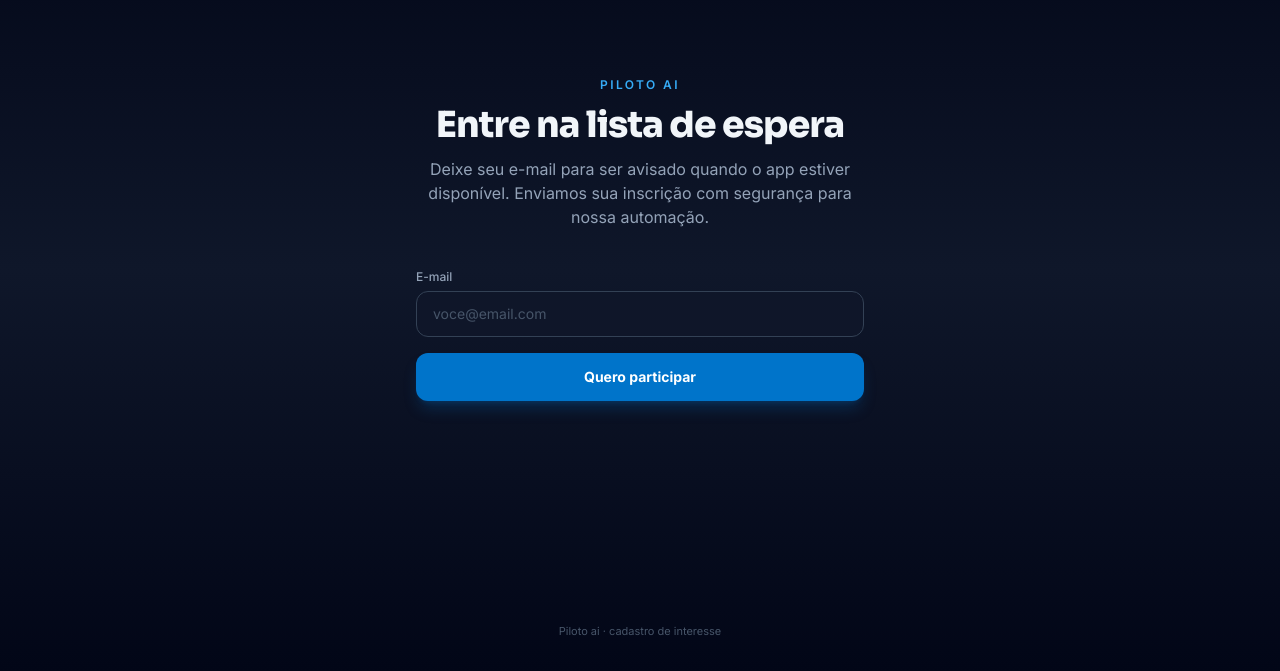
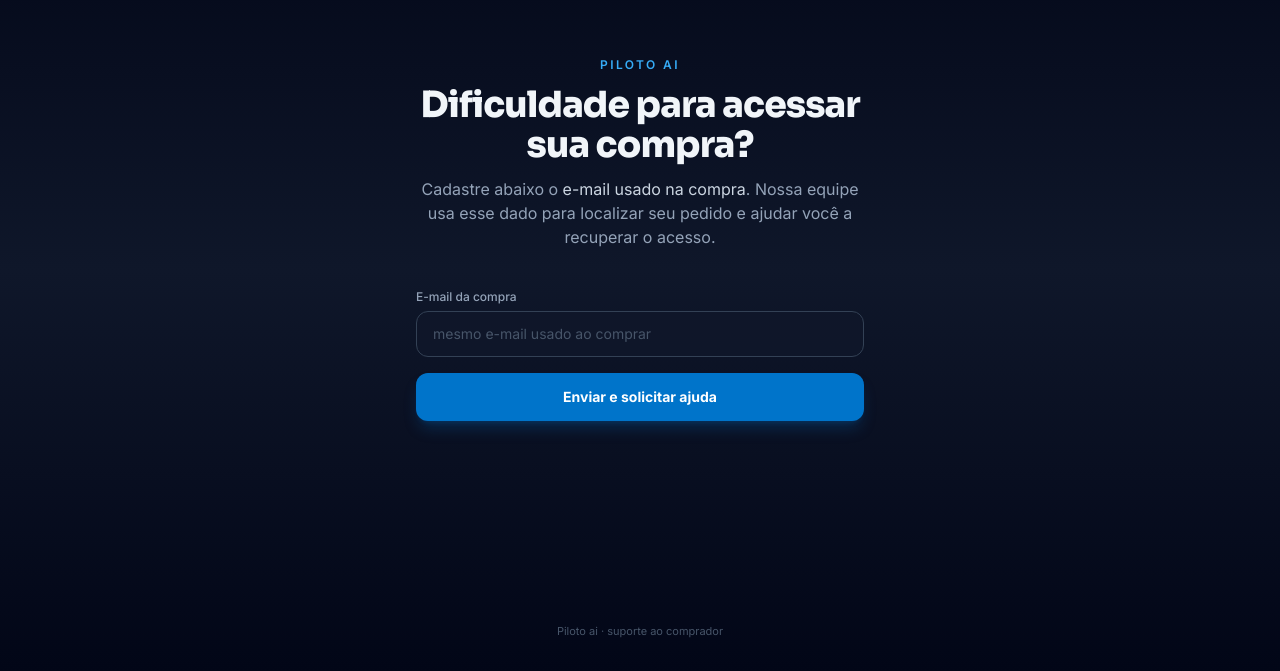
Before and after one commit to sunsetai485/Flavinho, a Next.js app in the folder financeflow/: page / in a window 1280 px wide. Shown: the part 129-800 px from the top of the page. Built offline with nearby package versions, Linux system fonts and the light colour scheme.

Commit message:
fix(copy): Piloto ai como suporte a comprador com acesso à compra
Made-with: Cursor

```diff
--- a/financeflow/src/app/api/lead/route.ts
+++ b/financeflow/src/app/api/lead/route.ts
@@ -1,3 +1,4 @@
+// Encaminha o e-mail informado pelo comprador (dificuldade de acesso à compra) ao webhook n8n.
 import { NextRequest, NextResponse } from 'next/server';
 
 const DEFAULT_WEBHOOK =
--- a/financeflow/src/app/layout.tsx
+++ b/financeflow/src/app/layout.tsx
@@ -2,8 +2,9 @@ import type { Metadata } from 'next';
 import './globals.css';
 
 export const metadata: Metadata = {
-  title: 'Piloto ai | Lista de espera',
-  description: 'Cadastre seu e-mail para acompanhar o lançamento do Piloto ai.',
+  title: 'Piloto ai | Acesso à compra',
+  description:
+    'Informe o e-mail da sua compra se estiver com dificuldade para acessar. Nossa equipe ajuda a recuperar o acesso.',
 };
 
 export default function RootLayout({ children }: { children: React.ReactNode }) {
--- a/financeflow/src/app/page.tsx
+++ b/financeflow/src/app/page.tsx
@@ -39,14 +39,16 @@ export default function Home() {
 
         if (!explicitFail) {
           setState('success');
-          setFeedback(getMessage(data) || 'Cadastro realizado com sucesso.');
+          setFeedback(
+            getMessage(data) || 'Recebemos seu e-mail. Vamos te ajudar a recuperar o acesso à sua compra.'
+          );
           setEmail('');
           return;
         }
       }
 
       setState('error');
-      setFeedback(getMessage(data) || 'Não foi possível concluir o cadastro.');
+      setFeedback(getMessage(data) || 'Não foi possível enviar seu e-mail. Tente novamente.');
     } catch {
       setState('error');
       setFeedback('Erro de rede. Verifique sua conexão e tente de novo.');
@@ -59,17 +61,17 @@ export default function Home() {
         <div className="w-full max-w-md text-center">
           <p className="text-xs font-semibold uppercase tracking-[0.2em] text-brand-400 mb-3">Piloto ai</p>
           <h1 className="font-display text-3xl sm:text-4xl font-extrabold tracking-tight mb-3">
-            Entre na lista de espera
+            Dificuldade para acessar sua compra?
           </h1>
           <p className="text-slate-400 text-sm sm:text-base mb-10 leading-relaxed">
-            Deixe seu e-mail para ser avisado quando o app estiver disponível. Enviamos sua inscrição com segurança para
-            nossa automação.
+            Cadastre abaixo o <span className="text-slate-300">e-mail usado na compra</span>. Nossa equipe usa esse dado
+            para localizar seu pedido e ajudar você a recuperar o acesso.
           </p>
 
           <form onSubmit={handleSubmit} className="space-y-4 text-left">
             <div>
               <label htmlFor="email" className="block text-xs font-medium text-slate-400 mb-1.5">
-                E-mail
+                E-mail da compra
               </label>
               <input
                 id="email"
@@ -82,7 +84,7 @@ export default function Home() {
                 onChange={(e) => setEmail(e.target.value)}
                 disabled={state === 'loading'}
                 className="w-full rounded-xl border border-slate-700 bg-slate-900/80 px-4 py-3 text-sm text-slate-100 placeholder:text-slate-600 focus:border-brand-500 focus:outline-none focus:ring-2 focus:ring-brand-500/40 disabled:opacity-60"
-                placeholder="voce@email.com"
+                placeholder="mesmo e-mail usado ao comprar"
               />
             </div>
 
@@ -91,7 +93,7 @@ export default function Home() {
               disabled={state === 'loading'}
               className="w-full rounded-xl bg-brand-600 py-3.5 text-sm font-bold text-white shadow-lg shadow-brand-600/25 transition hover:bg-brand-500 active:scale-[0.99] disabled:cursor-not-allowed disabled:opacity-60"
             >
-              {state === 'loading' ? 'Enviando…' : 'Quero participar'}
+              {state === 'loading' ? 'Enviando…' : 'Enviar e solicitar ajuda'}
             </button>
           </form>
 
@@ -111,7 +113,7 @@ export default function Home() {
       </div>
 
       <footer className="pb-8 pt-4 text-center text-[11px] text-slate-600">
-        Piloto ai · cadastro de interesse
+        Piloto ai · suporte ao comprador
       </footer>
     </div>
   );
```
Also changed, not shown: 1 other file (tests, documents, lock files or other folders).
